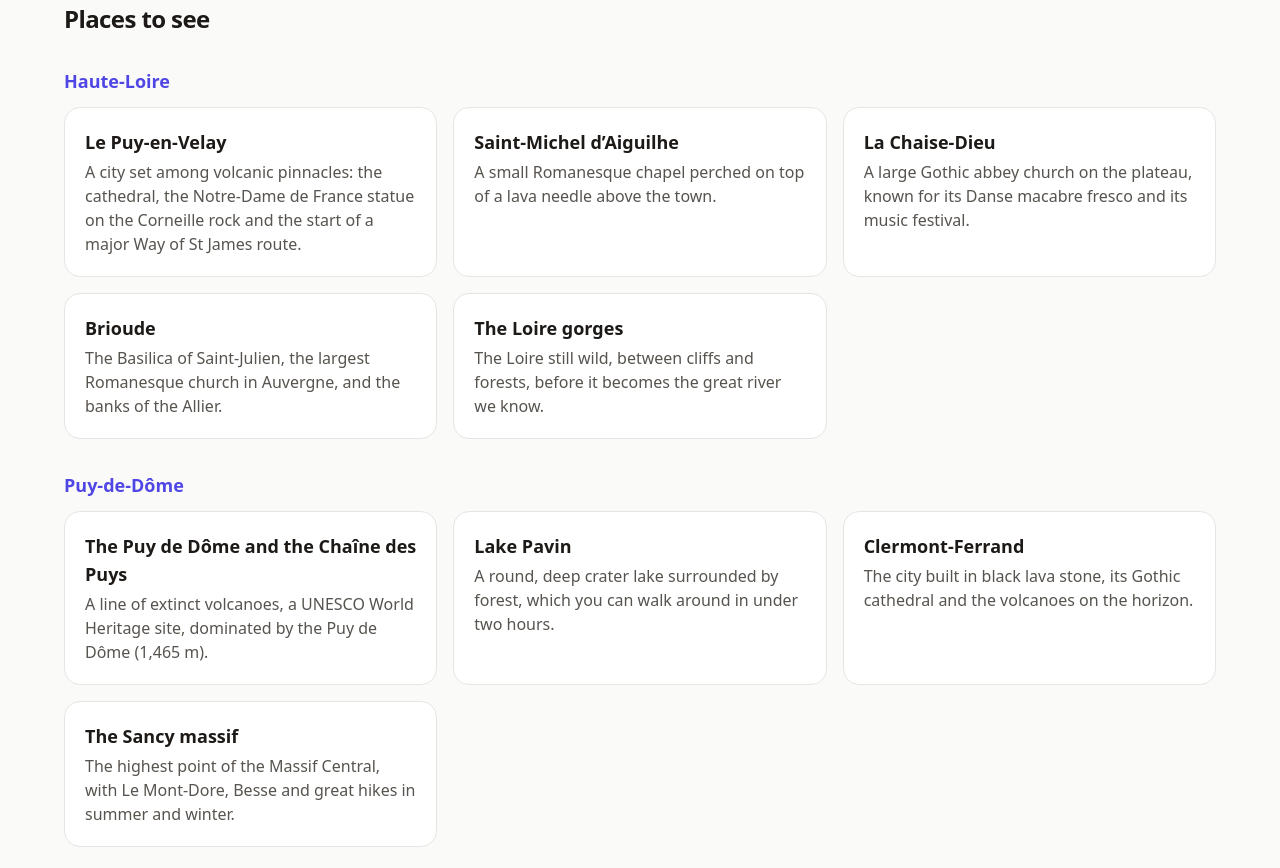
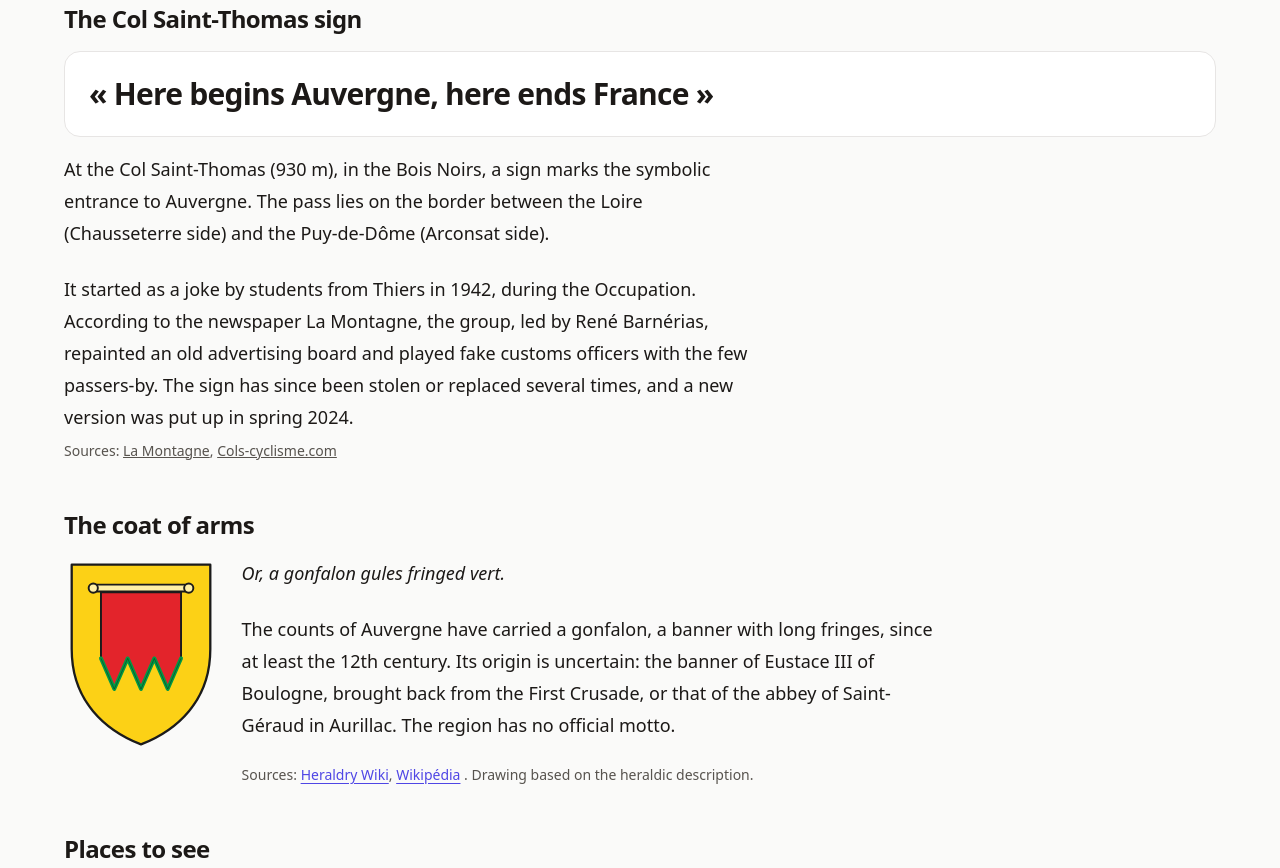
Before and after one commit to niko63/niko63.github.io, an Astro site: page /en/auvergne in a window 1280 px wide. Shown: the part 566-1434 px from the top of the page. Built offline with nearby package versions, Linux system fonts and the light colour scheme; Astro itself is replaced by a stand-in of ours.

Commit message:
Auvergne : panneau du col Saint-Thomas et blason

```diff
--- a/src/data/auvergne.ts
+++ b/src/data/auvergne.ts
@@ -22,6 +22,46 @@ export const auvergne = {
         en: 'Write here what matters to you: your village, a smell, a hike, a family table, what you do when you go back.',
       },
     ] as Txt[],
+  },
+
+  // Le panneau du col Saint-Thomas.
+  panel: {
+    title: { fr: 'Le panneau du col Saint-Thomas', en: 'The Col Saint-Thomas sign' } as Txt,
+    quote: {
+      fr: 'Ici commence l’Auvergne, ici finit la France',
+      en: 'Here begins Auvergne, here ends France',
+    } as Txt,
+    paragraphs: [
+      {
+        fr: 'Au col Saint-Thomas (930 m), dans les Bois Noirs, un panneau marque l’entrée symbolique en Auvergne. Le col est sur la limite entre la Loire (côté Chausseterre) et le Puy-de-Dôme (côté Arconsat).',
+        en: 'At the Col Saint-Thomas (930 m), in the Bois Noirs, a sign marks the symbolic entrance to Auvergne. The pass lies on the border between the Loire (Chausseterre side) and the Puy-de-Dôme (Arconsat side).',
+      },
+      {
+        fr: 'Il est né d’une plaisanterie d’étudiants de Thiers, en 1942, pendant l’Occupation. D’après La Montagne, la bande, menée par René Barnérias, aurait repeint un vieux panneau publicitaire et joué aux faux douaniers avec les rares passants. Le panneau a depuis été volé ou remplacé plusieurs fois, et une nouvelle version a été installée au printemps 2024.',
+        en: 'It started as a joke by students from Thiers in 1942, during the Occupation. According to the newspaper La Montagne, the group, led by René Barnérias, repainted an old advertising board and played fake customs officers with the few passers-by. The sign has since been stolen or replaced several times, and a new version was put up in spring 2024.',
+      },
+    ] as Txt[],
+    sources: [
+      { label: 'La Montagne', url: 'https://www.lamontagne.fr/arconsat-63250/loisirs/ici-commence-l-auvergne-connaissez-vous-l-histoire-de-de-ce-panneau-culte_14480489/' },
+      { label: 'Cols-cyclisme.com', url: 'https://www.cols-cyclisme.com/livradois-forez/france/col-de-saint-thomas-depuis-chabreloche-c73.htm' },
+    ],
+  },
+
+  // Le blason (dessin d’après la description héraldique : public/auvergne/blason.svg).
+  blason: {
+    title: { fr: 'Le blason', en: 'The coat of arms' } as Txt,
+    alt: { fr: 'Blason de l’Auvergne : un gonfanon rouge à franges vertes sur fond d’or', en: 'Coat of arms of Auvergne: a red gonfalon with green fringes on a gold field' } as Txt,
+    blazon: { fr: 'D’or au gonfanon de gueules, frangé de sinople.', en: 'Or, a gonfalon gules fringed vert.' } as Txt,
+    paragraphs: [
+      {
+        fr: 'Les comtes d’Auvergne portent un gonfanon, une bannière à longues franges, depuis au moins le XIIᵉ siècle. Son origine n’est pas tranchée : la bannière d’Eustache III de Boulogne, rapportée de la première croisade, ou celle de l’abbaye Saint-Géraud d’Aurillac. La région n’a pas de devise officielle.',
+        en: 'The counts of Auvergne have carried a gonfalon, a banner with long fringes, since at least the 12th century. Its origin is uncertain: the banner of Eustace III of Boulogne, brought back from the First Crusade, or that of the abbey of Saint-Géraud in Aurillac. The region has no official motto.',
+      },
+    ] as Txt[],
+    sources: [
+      { label: 'Heraldry Wiki', url: 'https://www.heraldry-wiki.com/wiki/Auvergne' },
+      { label: 'Wikipédia', url: 'https://fr.wikipedia.org/wiki/Auvergne' },
+    ],
   },
 
   // Lieux à voir, regroupés par département. Ajoute ou retire des lieux librement.
--- a/src/pages/[lang]/auvergne.astro
+++ b/src/pages/[lang]/auvergne.astro
@@ -3,7 +3,7 @@ import Base from '../../layouts/Base.astro';
 import PageTitle from '../../components/PageTitle.astro';
 import Gallery from '../../components/Gallery.astro';
 import { LANGS, type Lang } from '../../config';
-import { t } from '../../i18n/ui';
+import { asset, t } from '../../i18n/ui';
 import { auvergne as a } from '../../data/auvergne';
 
 export function getStaticPaths() {
@@ -20,6 +20,34 @@ const lang = Astro.params.lang as Lang;
       <h2 id="story" class="text-2xl font-semibold">{a.story.title[lang]}</h2>
       <div class="prose prose-lg mt-4 max-w-[68ch]">
         {a.story.paragraphs.map((p) => <p>{p[lang]}</p>)}
+      </div>
+    </section>
+
+    <section class="mt-12" aria-labelledby="panel">
+      <h2 id="panel" class="text-2xl font-semibold">{a.panel.title[lang]}</h2>
+      <blockquote class="card mt-4 p-6 text-2xl font-bold tracking-tight sm:text-3xl">« {a.panel.quote[lang]} »</blockquote>
+      <div class="prose prose-lg mt-4 max-w-[68ch]">
+        {a.panel.paragraphs.map((p) => <p>{p[lang]}</p>)}
+      </div>
+      <p class="mt-2 text-sm text-muted">
+        {lang === 'fr' ? 'Sources : ' : 'Sources: '}
+        {a.panel.sources.map((x, i) => <>{i > 0 && ', '}<a href={x.url} class="underline" rel="noopener">{x.label}</a></>)}
+      </p>
+    </section>
+
+    <section class="mt-12" aria-labelledby="blason">
+      <h2 id="blason" class="text-2xl font-semibold">{a.blason.title[lang]}</h2>
+      <div class="mt-4 flex flex-col gap-6 sm:flex-row sm:items-start">
+        <img src={asset('/auvergne/blason.svg')} alt={a.blason.alt[lang]} class="h-48 w-auto shrink-0" width="154" height="192" />
+        <div class="prose prose-lg max-w-[68ch]">
+          <p><em>{a.blason.blazon[lang]}</em></p>
+          {a.blason.paragraphs.map((p) => <p>{p[lang]}</p>)}
+          <p class="text-sm text-muted">
+            {lang === 'fr' ? 'Sources : ' : 'Sources: '}
+            {a.blason.sources.map((x, i) => <>{i > 0 && ', '}<a href={x.url} class="underline" rel="noopener">{x.label}</a></>)}
+            {lang === 'fr' ? '. Dessin d’après la description héraldique.' : '. Drawing based on the heraldic description.'}
+          </p>
+        </div>
       </div>
     </section>
 
```
Also changed, not shown: public/auvergne/blason.svg (added).
